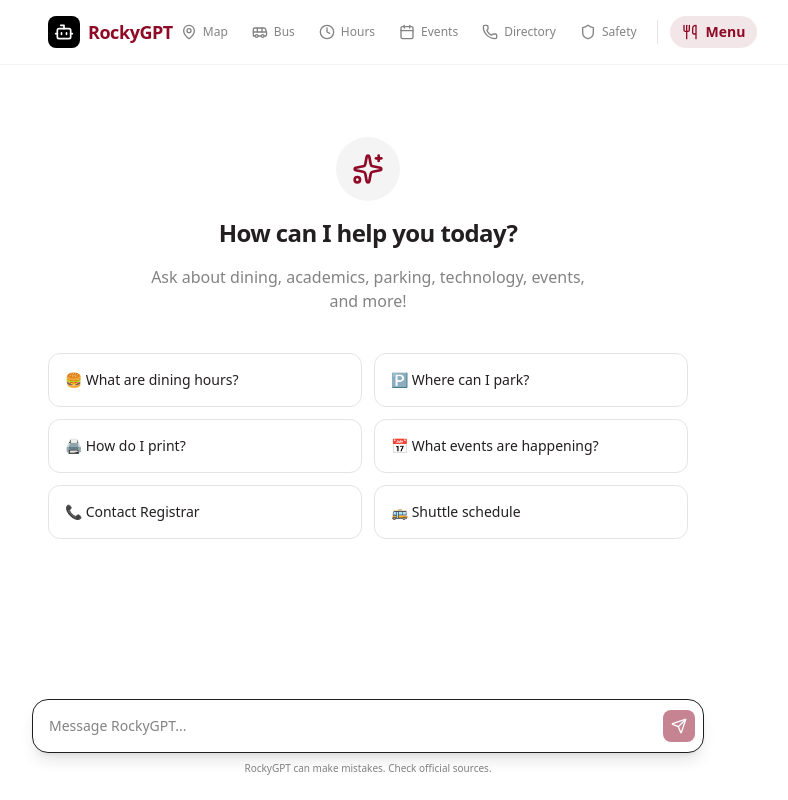
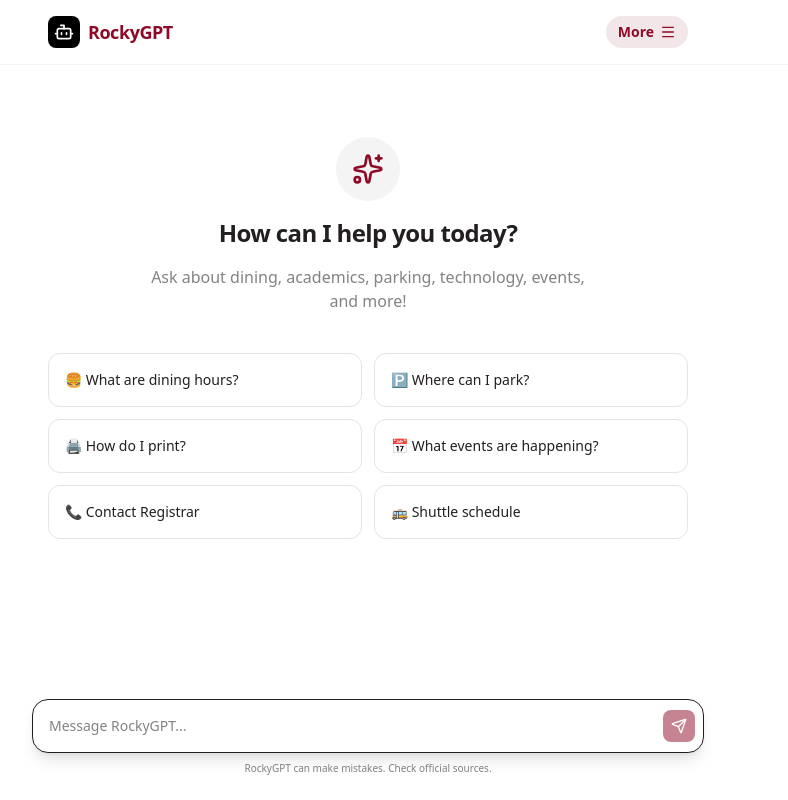
Before and after one commit to daniel-rajakumar/RockyGPT, a Next.js app: page / in a window 1280 px wide. Shown: the whole page, without its empty margins (272-1060 px from the left). Built offline with nearby package versions, Linux system fonts and the light colour scheme.

Commit message:
feat: consolidate header quick access buttons into a new full-screen navigation sidebar.

```diff
--- a/src/app/page.tsx
+++ b/src/app/page.tsx
@@ -3,7 +3,7 @@
 // @ts-ignore
 // import { useChat } from '@ai-sdk/react';
 import { useState, useRef, useEffect } from 'react';
-import { ThumbsUp, ThumbsDown, Send, Bot, User, Sparkles, ExternalLink, Square, Download, Utensils, MapPin, Bus, Clock, Phone, Shield, Calendar } from 'lucide-react';
+import { ThumbsUp, ThumbsDown, Send, Bot, User, Sparkles, ExternalLink, Square, Download, Utensils, MapPin, Bus, Clock, Phone, Shield, Calendar, Menu, X } from 'lucide-react';
 import { MenuModal } from '@/components/MenuModal';
 import { BusModal, HoursModal, DirectoryModal, SafetyModal, EventsModal } from '@/components/QuickAccessButtons';
 import ReactMarkdown from 'react-markdown';
@@ -37,6 +37,7 @@
   const [isDirectoryModalOpen, setIsDirectoryModalOpen] = useState(false);
   const [isSafetyModalOpen, setIsSafetyModalOpen] = useState(false);
   const [isEventsModalOpen, setIsEventsModalOpen] = useState(false);
+  const [isNavOpen, setIsNavOpen] = useState(false);
   const messagesEndRef = useRef<HTMLDivElement>(null);
   const [input, setInput] = useState('');
   const abortControllerRef = useRef<AbortController | null>(null);
@@ -235,69 +236,7 @@
             </div>
             <span className="text-lg font-semibold tracking-tight text-primary">RockyGPT</span>
           </div>
-          <div className="flex items-center gap-1 sm:gap-2">
-            {/* Quick Access Buttons */}
-            <button
-              onClick={() => window.open('https://www.ramapo.edu/map/', '_blank')}
-              className="flex items-center gap-1.5 px-2 py-1.5 text-xs font-medium text-muted-foreground hover:text-foreground hover:bg-muted/50 rounded-lg transition-colors"
-              title="Campus Map"
-            >
-              <MapPin className="w-4 h-4" />
-              <span className="hidden lg:inline">Map</span>
-            </button>
-            <button
-              onClick={() => setIsBusModalOpen(true)}
-              className="flex items-center gap-1.5 px-2 py-1.5 text-xs font-medium text-muted-foreground hover:text-foreground hover:bg-muted/50 rounded-lg transition-colors"
-              title="Shuttle Schedule"
-            >
-              <Bus className="w-4 h-4" />
-              <span className="hidden lg:inline">Bus</span>
-            </button>
-            <button
-              onClick={() => setIsHoursModalOpen(true)}
-              className="flex items-center gap-1.5 px-2 py-1.5 text-xs font-medium text-muted-foreground hover:text-foreground hover:bg-muted/50 rounded-lg transition-colors"
-              title="Dining Hours"
-            >
-              <Clock className="w-4 h-4" />
-              <span className="hidden lg:inline">Hours</span>
-            </button>
-            <button
-              onClick={() => setIsEventsModalOpen(true)}
-              className="flex items-center gap-1.5 px-2 py-1.5 text-xs font-medium text-muted-foreground hover:text-foreground hover:bg-muted/50 rounded-lg transition-colors"
-              title="Campus Events"
-            >
-              <Calendar className="w-4 h-4" />
-              <span className="hidden lg:inline">Events</span>
-            </button>
-            <button
-              onClick={() => setIsDirectoryModalOpen(true)}
-              className="flex items-center gap-1.5 px-2 py-1.5 text-xs font-medium text-muted-foreground hover:text-foreground hover:bg-muted/50 rounded-lg transition-colors"
-              title="Phone Directory"
-            >
-              <Phone className="w-4 h-4" />
-              <span className="hidden lg:inline">Directory</span>
-            </button>
-            <button
-              onClick={() => setIsSafetyModalOpen(true)}
-              className="flex items-center gap-1.5 px-2 py-1.5 text-xs font-medium text-muted-foreground hover:text-foreground hover:bg-muted/50 rounded-lg transition-colors"
-              title="Campus Safety"
-            >
-              <Shield className="w-4 h-4" />
-              <span className="hidden lg:inline">Safety</span>
-            </button>
-
-            {/* Divider */}
-            <div className="hidden sm:block w-px h-6 bg-border mx-1" />
-
-            {/* Menu Button */}
-            <button
-              onClick={() => setIsMenuOpen(true)}
-              className="flex items-center gap-2 px-3 py-1.5 rounded-full bg-primary/10 text-primary hover:bg-primary/20 transition-colors text-xs font-semibold sm:text-sm"
-            >
-              <Utensils className="h-4 w-4" />
-              <span className="hidden sm:inline">Menu</span>
-            </button>
-
+          <div className="flex items-center gap-2">
             {showInstallButton && (
               <button
                 onClick={handleInstall}
@@ -308,9 +247,101 @@
                 <span className="hidden sm:inline">Install</span>
               </button>
             )}
+
+            {/* Hamburger Menu Button - Rightmost */}
+            <button
+              onClick={() => setIsNavOpen(true)}
+              className="flex items-center gap-1.5 px-3 py-1.5 text-sm font-semibold rounded-full bg-primary/10 text-primary hover:bg-primary/20 transition-colors"
+              title="Open menu"
+            >
+              <span>More</span>
+              <Menu className="w-4 h-4" />
+            </button>
           </div>
         </div>
       </header>
+
+      {/* Navigation Sidebar */}
+      {isNavOpen && (
+        <div className="fixed inset-0 z-50">
+          {/* Backdrop */}
+          <div className="absolute inset-0 bg-black/50 backdrop-blur-sm" onClick={() => setIsNavOpen(false)} />
+
+          {/* Sidebar */}
+          <div className="absolute right-0 top-0 h-full w-72 bg-background border-l border-border shadow-2xl flex flex-col animate-in slide-in-from-right duration-200">
+            {/* Sidebar Header */}
+            <div className="flex items-center justify-between px-4 py-4 border-b border-border">
+              <div className="flex items-center gap-2">
+                <div className="flex h-8 w-8 items-center justify-center rounded-lg bg-black text-white">
+                  <Bot className="h-5 w-5" />
+                </div>
+                <span className="text-lg font-semibold text-primary">RockyGPT</span>
+              </div>
+              <button onClick={() => setIsNavOpen(false)} className="p-2 hover:bg-muted rounded-lg transition-colors">
+                <X className="w-5 h-5" />
+              </button>
+            </div>
+
+            {/* Sidebar Content */}
+            <div className="flex-1 overflow-y-auto py-4">
+              <div className="px-3 mb-2">
+                <p className="text-xs font-medium text-muted-foreground uppercase px-3">Quick Access</p>
+              </div>
+              <nav className="space-y-1 px-3">
+                <button
+                  onClick={() => { window.open('https://www.ramapo.edu/map/', '_blank'); setIsNavOpen(false); }}
+                  className="w-full flex items-center gap-3 px-3 py-2.5 text-sm font-medium rounded-lg hover:bg-muted/50 transition-colors"
+                >
+                  <MapPin className="w-5 h-5 text-muted-foreground" />
+                  Campus Map
+                </button>
+                <button
+                  onClick={() => { setIsBusModalOpen(true); setIsNavOpen(false); }}
+                  className="w-full flex items-center gap-3 px-3 py-2.5 text-sm font-medium rounded-lg hover:bg-muted/50 transition-colors"
+                >
+                  <Bus className="w-5 h-5 text-muted-foreground" />
+                  Shuttle Schedule
+                </button>
+                <button
+                  onClick={() => { setIsHoursModalOpen(true); setIsNavOpen(false); }}
+                  className="w-full flex items-center gap-3 px-3 py-2.5 text-sm font-medium rounded-lg hover:bg-muted/50 transition-colors"
+                >
+                  <Clock className="w-5 h-5 text-muted-foreground" />
+                  Dining Hours
+                </button>
+                <button
+                  onClick={() => { setIsEventsModalOpen(true); setIsNavOpen(false); }}
+                  className="w-full flex items-center gap-3 px-3 py-2.5 text-sm font-medium rounded-lg hover:bg-muted/50 transition-colors"
+                >
+                  <Calendar className="w-5 h-5 text-muted-foreground" />
+                  Campus Events
+                </button>
+                <button
+                  onClick={() => { setIsDirectoryModalOpen(true); setIsNavOpen(false); }}
+                  className="w-full flex items-center gap-3 px-3 py-2.5 text-sm font-medium rounded-lg hover:bg-muted/50 transition-colors"
+                >
+                  <Phone className="w-5 h-5 text-muted-foreground" />
+                  Phone Directory
+                </button>
+                <button
+                  onClick={() => { setIsSafetyModalOpen(true); setIsNavOpen(false); }}
+                  className="w-full flex items-center gap-3 px-3 py-2.5 text-sm font-medium rounded-lg hover:bg-muted/50 transition-colors"
+                >
+                  <Shield className="w-5 h-5 text-muted-foreground" />
+                  Campus Safety
+                </button>
+                <button
+                  onClick={() => { setIsMenuOpen(true); setIsNavOpen(false); }}
+                  className="w-full flex items-center gap-3 px-3 py-2.5 text-sm font-medium rounded-lg hover:bg-muted/50 transition-colors"
+                >
+                  <Utensils className="w-5 h-5 text-muted-foreground" />
+                  Dining Menu
+                </button>
+              </nav>
+            </div>
+          </div>
+        </div>
+      )}
 
       <main className="flex-1 overflow-auto pb-32 pt-6">
         <div className="container max-w-2xl mx-auto px-4 flex flex-col gap-6">
```
